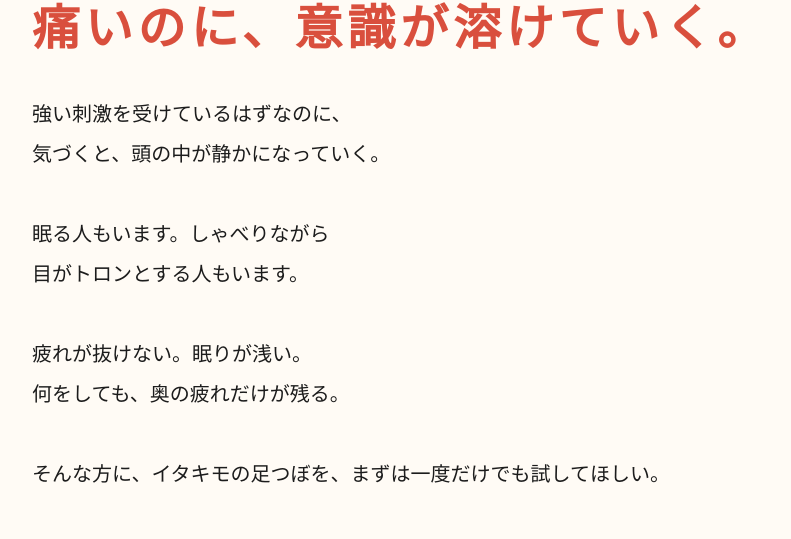
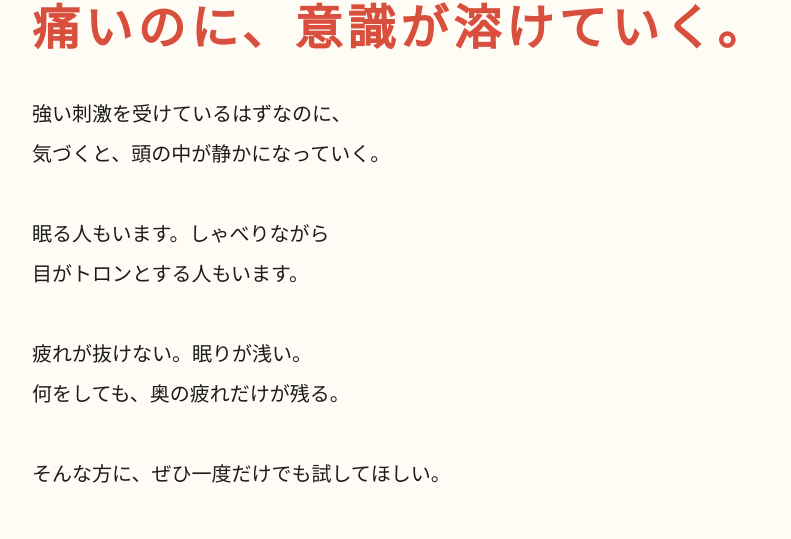
Before and after one commit to ashiyafukusuke/fukusuke2, a Next.js app: page / in a window 1280 px wide. Shown: the part 565-1104 px from the top of the page, without its empty margins (160-951 px from the left). Built offline with nearby package versions, Linux system fonts and the light colour scheme.

Commit message:
Add files via upload

```diff
--- a/src/components/Hero.tsx
+++ b/src/components/Hero.tsx
@@ -48,7 +48,7 @@
           疲れが抜けない。眠りが浅い。<br />
           何をしても、奥の疲れだけが残る。<br />
           <br />
-          そんな方に、イタキモの足つぼを、まずは一度だけでも試してほしい。
+          そんな方に、ぜひ一度だけでも試してほしい。
         </motion.p>
 
         <motion.div
```
